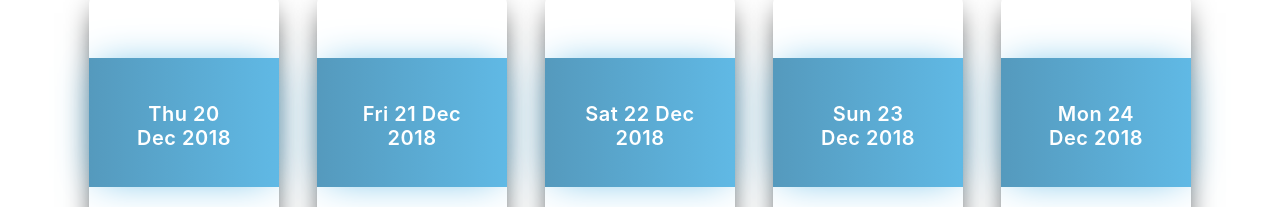
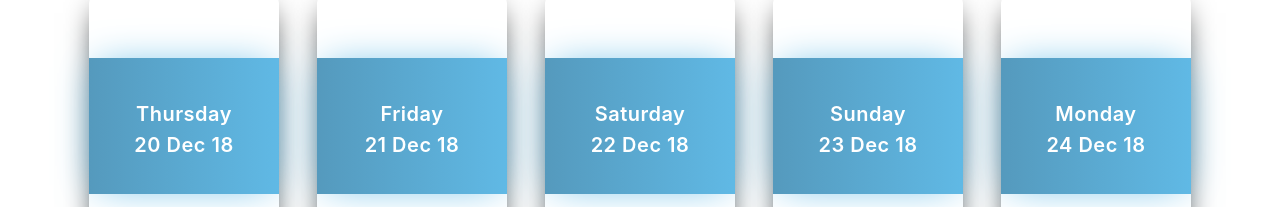
Before and after one commit to bloubna/mywee-rdv-Hackathon2, an Angular app: page / in a window 1280 px wide. Shown: the part 413-620 px from the top of the page. Built offline with nearby package versions, Linux system fonts and the light colour scheme; no server answers; what angular2-flash-messages, ng-recaptcha, ngx-pagination would draw is missing.

Commit message:
changement format heure et date

```diff
--- a/package.json
+++ b/package.json
@@ -25,13 +25,13 @@
     "bootstrap": "^4.1.3",
     "core-js": "^2.5.4",
     "jquery": "^3.3.1",
+    "ng-recaptcha": "^4.2.1",
     "ngx-pagination": "^3.2.1",
+    "nodemailer": "^4.7.0",
     "rxjs": "~6.2.0",
     "save": "^2.3.3",
+    "sweetalert": "^2.1.2",
     "tui-calendar": "^1.9.0",
-    "ng-recaptcha": "^4.2.1",
-    "nodemailer": "^4.7.0",
-    "sweetalert": "^2.1.2",
     "zone.js": "~0.8.26"
   },
   "devDependencies": {
--- a/src/app/all-dates/all-dates.component.html
+++ b/src/app/all-dates/all-dates.component.html
@@ -17,7 +17,8 @@
 <!--======= Day =======-->
 
 <section class="day-box" id="day-box">
-  <h3 class="date-title">{{item.date | date: ' E dd MMM yyyy'}}</h3>
+  <h3 class="date-title">{{item.date | date: ' EEEE '}}</h3>
+  <h3 class="date-title">{{item.date | date: ' dd MMM yy'}}</h3>
 </section>
 
 <div class="available-hours">
@@ -25,7 +26,7 @@
     <h3>Horaires non disponible</h3>
     <div class="events-wrapper">
       <div class="event" *ngFor="let event of item.event">
-        <h4 class="event__time nonDispo">{{event.start.dateTime | date: 'hh:mm'}} - {{event.end.dateTime | date: 'hh:mm'}}</h4>
+        <h4 class="event__time nonDispo">{{event.start.dateTime | date: 'HH:mm'}} - {{event.end.dateTime | date: 'HH:mm'}}</h4>
       </div>
     </div>
   </div>
--- a/src/app/app.module.ts
+++ b/src/app/app.module.ts
@@ -6,7 +6,7 @@ import { CalendarComponent } from './calendar/calendar.component';
 import { HttpClientModule } from '@angular/common/http';
 import { FormComponent } from './form/form.component';
 import { FormsModule } from '@angular/forms';
-import { ReactiveFormsModule }  from '@angular/forms';
+import { ReactiveFormsModule } from '@angular/forms';
 import { RecaptchaModule  } from 'ng-recaptcha';
 import { RecaptchaFormsModule } from 'ng-recaptcha/forms';
 import {FlashMessagesModule} from 'angular2-flash-messages';
--- a/src/app/calendar/calendar.component.html
+++ b/src/app/calendar/calendar.component.html
@@ -17,7 +17,8 @@
         <p class="header_day"> {{item.date | date: 'dd-MM-yyyy'}}</p>
       </section>> -->
 <section class="day-box" id="day-box">
-  <h3 class="date-title">{{item.date | date: ' E dd MMM yyyy'}}</h3>
+  <h3 class="date-title">{{item.date | date: ' EEEE '}}</h3>
+  <h3 class="date-title">{{item.date | date: ' dd MMM yy'}}</h3>
 </section>
 
       <div class="available-hours">
@@ -25,7 +26,7 @@
           <h3 >Horaires non disponible</h3>
           <div class="events-wrapper">
             <div class="event" *ngFor="let event of item.event">
-              <h4 class="event__time nonDispo">{{event.start.dateTime | date: 'hh:mm'}} - {{event.end.dateTime | date: 'hh:mm'}}</h4>
+              <h4 class="event__time nonDispo">{{event.start.dateTime | date: 'HH:mm'}} - {{event.end.dateTime | date: 'HH:mm'}}</h4>
             </div>
         </div>
       </div>
--- a/src/app/calendar/calendar.component.ts
+++ b/src/app/calendar/calendar.component.ts
@@ -1,6 +1,7 @@
 import { Component, OnInit } from '@angular/core';
 import { CalendarService } from '../common/calendar.service';
 import { NgbModal } from '@ng-bootstrap/ng-bootstrap';
+
 
 @Component({
   selector: 'app-calendar',
```
